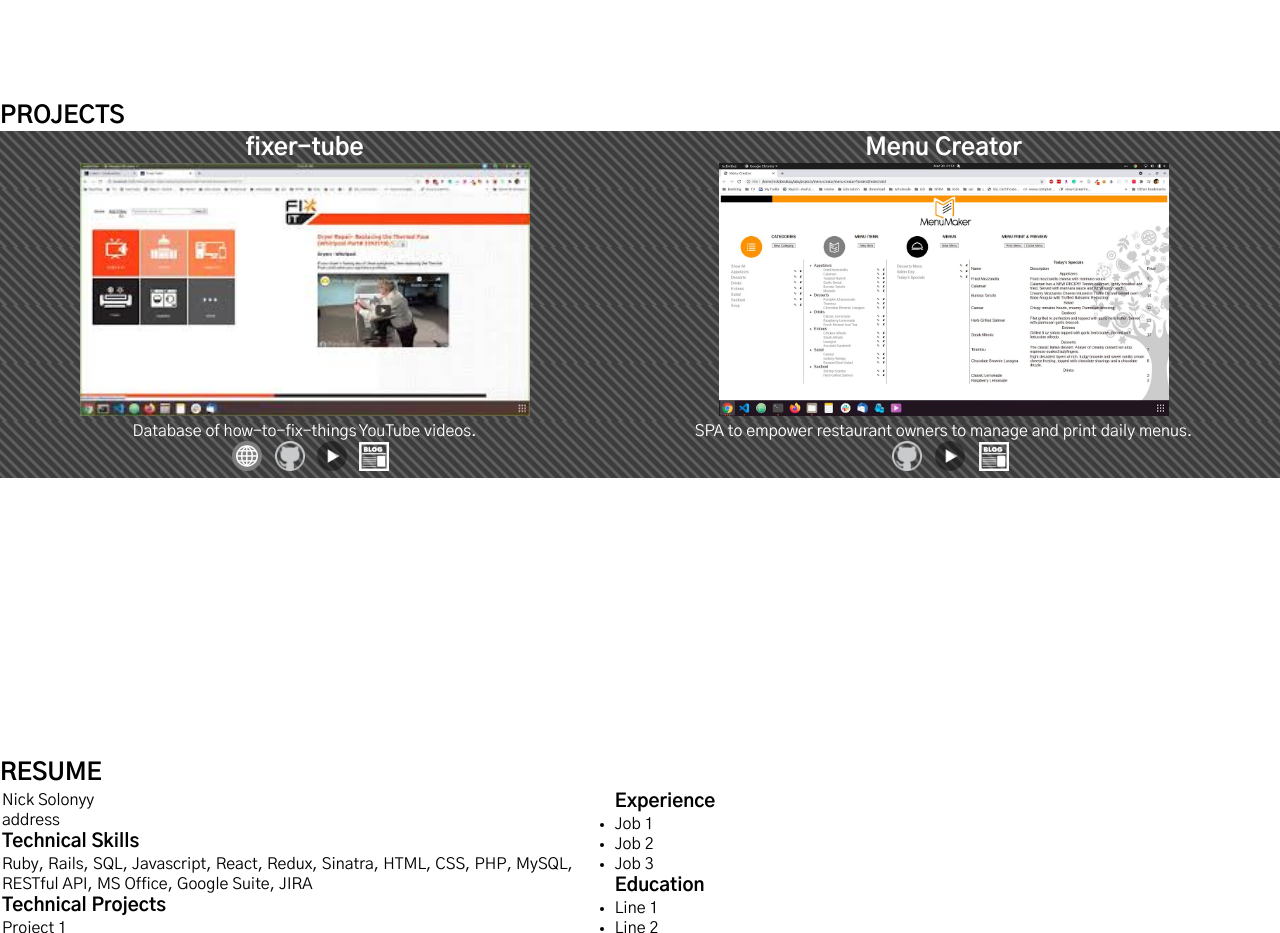
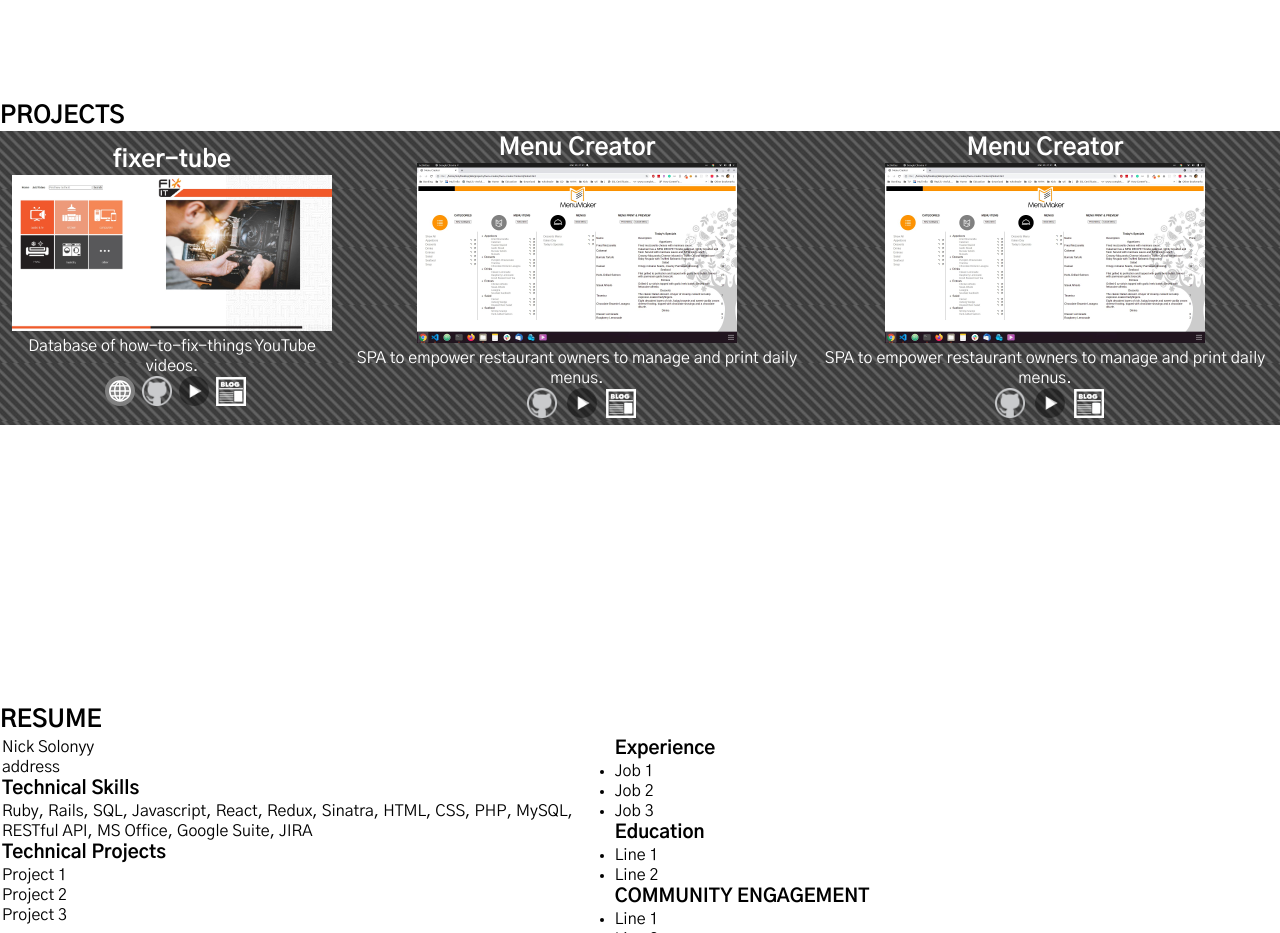
Before and after one commit to nicksolony/portfolio-frontend, a React (Create React App) app: page / in a window 1280 px wide. Shown: the part 1100-2033 px from the top of the page. Built offline with nearby package versions, Linux system fonts and the light colour scheme.

Commit message:
removed embeded preview and added image for projects

```diff
--- a/src/App.css
+++ b/src/App.css
@@ -186,3 +186,7 @@ body {
 vertical-align: middle;
 text-align: center;
 }
+
+.projectItem {
+  width: 25vw;
+}
--- a/src/App.js
+++ b/src/App.js
@@ -39,7 +39,20 @@ class App extends Component {
         ],
         img:"./imgs/menu-creator.jpg",
         desc:"SPA to empower restaurant owners to manage and print daily menus.",
-        youtube:"https://www.youtube.com/embed/G5gYx6zxjlY"}]
+        youtube:"https://www.youtube.com/embed/G5gYx6zxjlY"
+      },
+      {
+        name:"Menu Creator",
+        links:[
+          {type:'git',url:"https://github.com/nicksolony/menu-creator"},
+          {type:'youtube',url:"https://youtu.be/G5gYx6zxjlY"},
+          {type:'blog',url:"https://nicksolonyy.medium.com/using-clonenode-to-save-your-time-and-sanity-b9b6f6cc9463?sk=f8687f7def4ab980ce8ee1233ee61734"}
+        ],
+        img:"./imgs/menu-creator.jpg",
+        desc:"SPA to empower restaurant owners to manage and print daily menus.",
+        youtube:"https://www.youtube.com/embed/G5gYx6zxjlY"
+      }
+    ]
   }
 
 
--- a/src/components/ProjectItem.js
+++ b/src/components/ProjectItem.js
@@ -14,7 +14,7 @@ class ProjectItem extends Component {
                 <h2>{this.props.item.name}</h2>
 
                 {/* <iframe width="300" height="300" src={this.props.item.youtube} title="YouTube video player" frameborder="0" allow="accelerometer; autoplay; clipboard-write; encrypted-media; gyroscope; picture-in-picture; fullscreen"></iframe> */}
-                <img src={this.props.item.img} alt="" width="450" />
+                <img className="projectItem" src={this.props.item.img} alt={this.props.item.name} />
                 <p>{this.props.item.desc}</p>
                 {this.props.item.links.map((link)=>
                 <ProjectLink link = {link}  />)}
```
Also changed, not shown: public/imgs/fixer-tube.jpg, src/imgs/fixer-tube.jpg.
